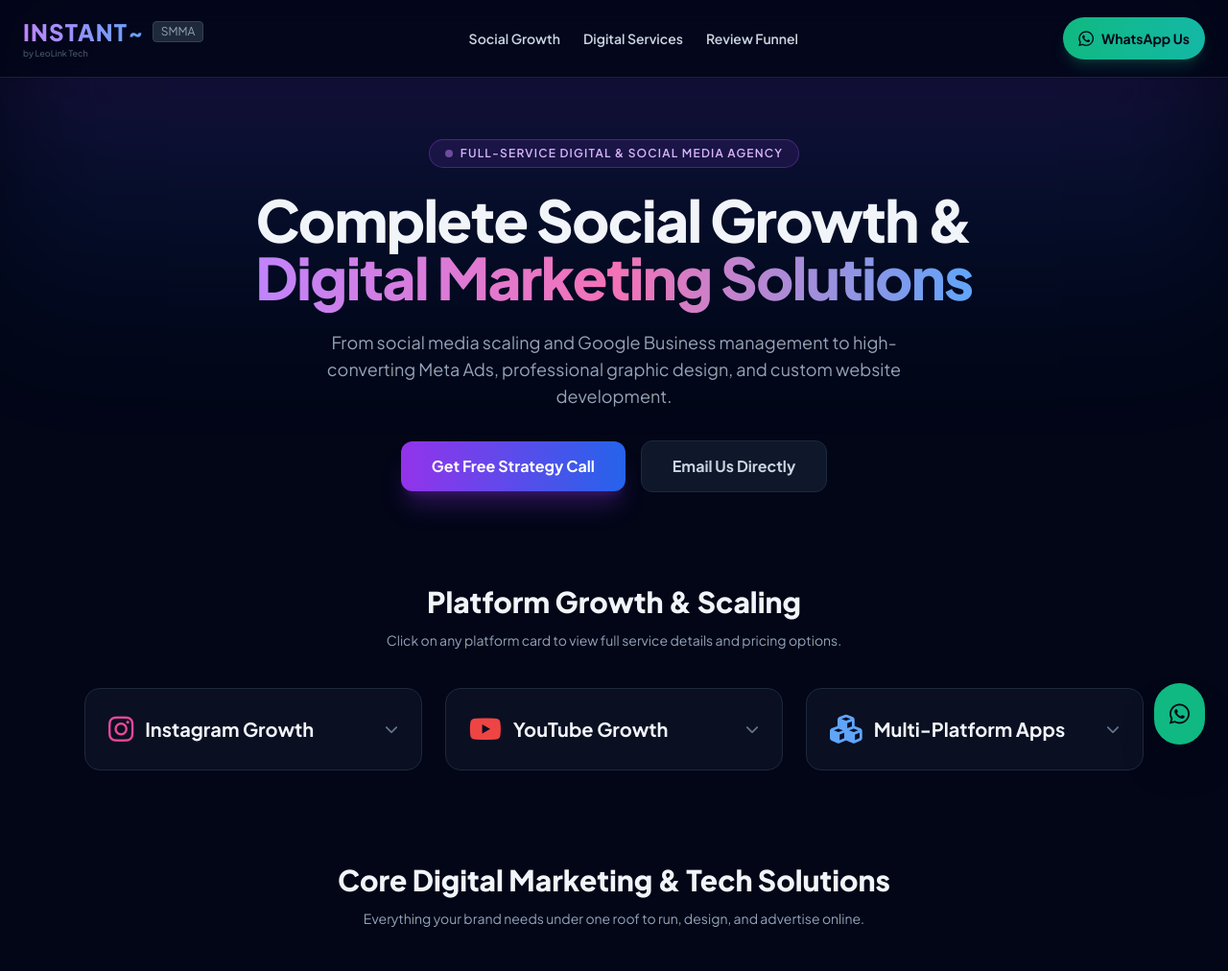
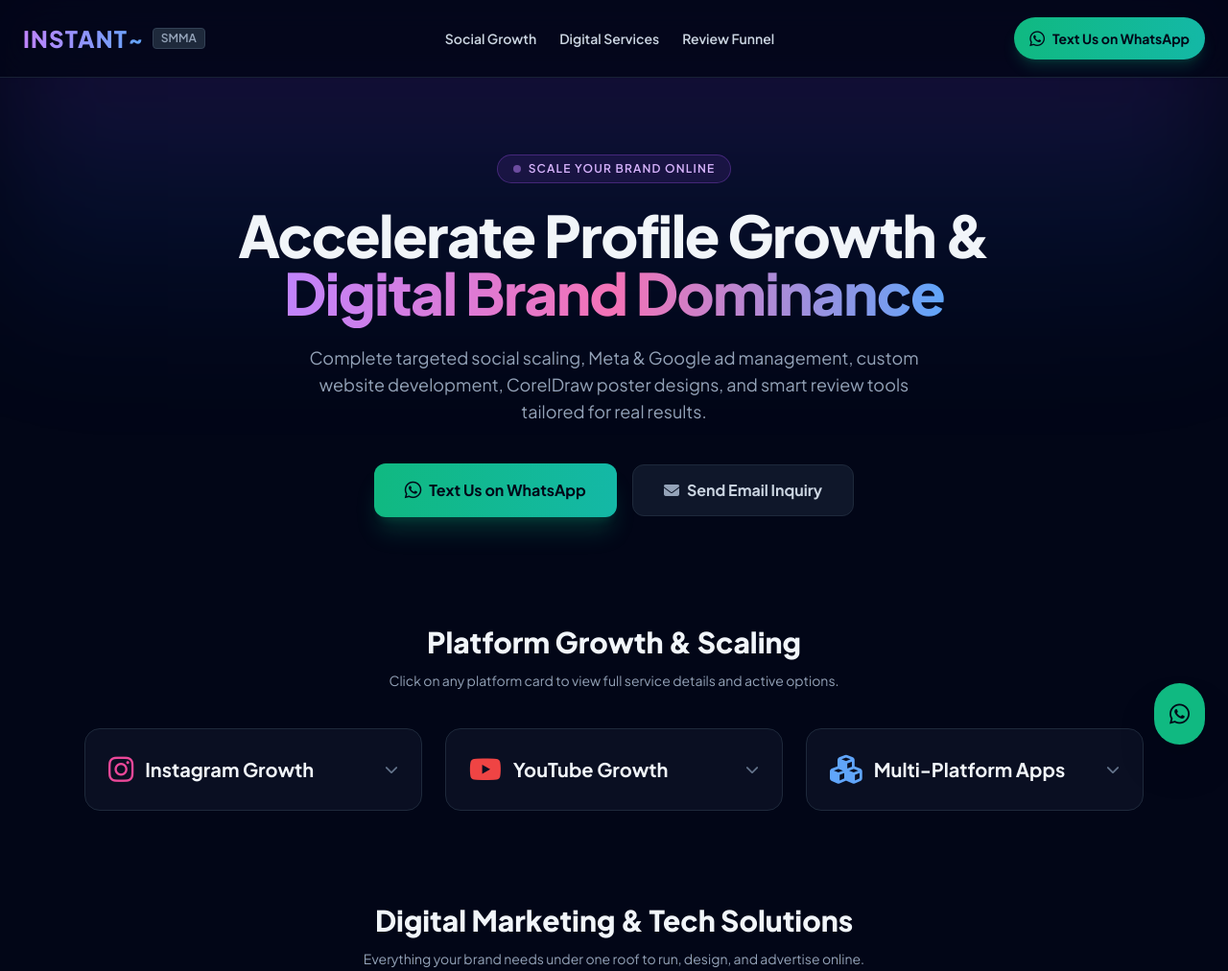
Before and after one commit to leolinktechnologies/agency-website, a plain HTML site: page index.html in a window 1280 px wide. Shown: the top 1012 px of the page at 96% size. Drawn offline with nearby package versions, Linux system fonts and the light colour scheme.

Commit message:
Updated hero layout and clean INSTANT branding

```diff
--- a/index.html
+++ b/index.html
@@ -3,7 +3,7 @@
 <head>
   <meta charset="UTF-8" />
   <meta name="viewport" content="width=device-width, initial-scale=1.0" />
-  <title>INSTANT — Social Media Marketing Agency</title>
+  <title>INSTANT~ Social Media Marketing Agency</title>
   <!-- Tailwind CSS -->
   <script src="https://cdn.tailwindcss.com"></script>
   <!-- FontAwesome 6 -->
@@ -26,16 +26,11 @@
   <!-- Navbar -->
   <nav class="sticky top-0 z-40 backdrop-blur-xl bg-slate-950/80 border-b border-slate-800/80">
     <div class="max-w-7xl mx-auto px-6 h-20 flex items-center justify-between">
-      <div>
-        <div class="flex items-center gap-2">
-          <span class="text-2xl font-black tracking-wider bg-gradient-to-r from-purple-400 to-blue-400 bg-clip-text text-transparent">
-            INSTANT~
-          </span>
-    <span class="text-xs bg-slate-800 text-slate-400 px-2 py-0.5 rounded border border-slate-700">SMMA</span>
-  </div>
-  <div class="text-[9px] text-slate-600 font-medium">
-    by LeoLink Tech
-        </div>
+      <div class="flex items-center gap-2">
+        <span class="text-2xl font-black tracking-wider bg-gradient-to-r from-purple-400 to-blue-400 bg-clip-text text-transparent">
+          INSTANT~
+        </span>
+        <span class="text-xs bg-slate-800 text-slate-400 px-2 py-0.5 rounded border border-slate-700 font-semibold">SMMA</span>
       </div>
 
       <div class="hidden md:flex items-center gap-6 text-sm font-semibold text-slate-300">
@@ -47,46 +42,49 @@
       <a href="https://wa.me/918279687131?text=Hi!%20I%20want%20to%20know%20more%20about%20your%20services." target="_blank"
          class="bg-gradient-to-r from-emerald-500 to-teal-500 hover:from-emerald-400 hover:to-teal-400 text-slate-950 font-bold px-4 py-2 rounded-full text-xs sm:text-sm transition flex items-center gap-2 shadow-lg shadow-emerald-500/20">
         <i class="fa-brands fa-whatsapp text-lg"></i>
-        <span>WhatsApp Us</span>
+        <span>Text Us on WhatsApp</span>
       </a>
     </div>
   </nav>
 
-  <!-- Hero Section -->
-  <section class="pt-16 pb-12 px-6 max-w-5xl mx-auto text-center">
+  <!-- Redesigned Hero Section -->
+  <section class="pt-20 pb-16 px-6 max-w-5xl mx-auto text-center">
     <div class="inline-flex items-center gap-2 px-4 py-1.5 rounded-full border border-purple-500/30 bg-purple-500/10 text-purple-300 text-xs font-semibold mb-6 uppercase tracking-widest">
       <span class="w-2 h-2 rounded-full bg-purple-400 animate-pulse"></span>
-      Full-Service Digital & Social Media Agency
+      Scale Your Brand Online
     </div>
 
     <h1 class="text-4xl sm:text-6xl font-extrabold tracking-tight leading-tight mb-6">
-      Complete Social Growth & <br class="hidden sm:inline" />
+      Accelerate Profile Growth & <br class="hidden sm:inline" />
       <span class="bg-gradient-to-r from-purple-400 via-pink-400 to-blue-400 bg-clip-text text-transparent">
-        Digital Marketing Solutions
+        Digital Brand Dominance
       </span>
     </h1>
 
-    <p class="text-slate-400 text-base sm:text-lg max-w-2xl mx-auto mb-8">
-      From social media scaling and Google Business management to high-converting Meta Ads, professional graphic design, and custom website development.
+    <p class="text-slate-400 text-base sm:text-lg max-w-2xl mx-auto mb-10 leading-relaxed">
+      Complete targeted social scaling, Meta & Google ad management, custom website development, CorelDraw poster designs, and smart review tools tailored for real results.
     </p>
 
+    <!-- CTAs: Text Us on WhatsApp & Email Inquiry -->
     <div class="flex flex-col sm:flex-row items-center justify-center gap-4">
-      <a href="https://wa.me/918279687131?text=Hi!%20I%20need%20a%20custom%20marketing%20plan." target="_blank"
-         class="w-full sm:w-auto bg-gradient-to-r from-purple-600 to-blue-600 text-white font-bold px-8 py-3.5 rounded-xl shadow-xl shadow-purple-600/25 transition">
-        Get Free Strategy Call
+      <a href="https://wa.me/918279687131?text=Hi!%20I%20want%20to%20get%20started%20with%20INSTANT%20SMMA." target="_blank"
+         class="w-full sm:w-auto bg-gradient-to-r from-emerald-500 to-teal-500 hover:from-emerald-400 hover:to-teal-400 text-slate-950 font-bold px-8 py-3.5 rounded-xl shadow-xl shadow-emerald-500/20 transition flex items-center justify-center gap-2">
+        <i class="fa-brands fa-whatsapp text-xl"></i>
+        <span>Text Us on WhatsApp</span>
       </a>
       <a href="mailto:instantsmmegency@gmail.com"
-         class="w-full sm:w-auto bg-slate-900 border border-slate-800 text-slate-300 font-bold px-8 py-3.5 rounded-xl transition hover:border-slate-700">
-        Email Us Directly
+         class="w-full sm:w-auto bg-slate-900 border border-slate-800 text-slate-300 font-bold px-8 py-3.5 rounded-xl transition hover:border-slate-700 flex items-center justify-center gap-2">
+        <i class="fa-solid fa-envelope text-slate-400"></i>
+        <span>Send Email Inquiry</span>
       </a>
     </div>
   </section>
 
-  <!-- Section 1: Interactive Platform Growth (Click to Expand Services) -->
+  <!-- Section 1: Interactive Platform Growth -->
   <section id="growth" class="py-12 px-6 max-w-6xl mx-auto">
     <div class="text-center max-w-2xl mx-auto mb-10">
       <h2 class="text-3xl font-extrabold mb-3">Platform Growth & Scaling</h2>
-      <p class="text-slate-400 text-sm">Click on any platform card to view full service details and pricing options.</p>
+      <p class="text-slate-400 text-sm">Click on any platform card to view full service details and active options.</p>
     </div>
 
     <div class="grid grid-cols-1 md:grid-cols-3 gap-6">
@@ -145,7 +143,7 @@
           <li class="flex justify-between"><span>TikTok Views & Followers</span> <span class="text-emerald-400 font-semibold">Active</span></li>
           <li class="flex justify-between"><span>Telegram Channel Members</span> <span class="text-emerald-400 font-semibold">Active</span></li>
           <li class="flex justify-between"><span>Discord Server Members</span> <span class="text-emerald-400 font-semibold">Active</span></li>
-          <li class="flex justify-between"><span>X (Twitter) Followers & Retweets</span> <span class="text-emerald-400 font-semibold">Active</span></li>
+          <li class="flex justify-between"><span>X (Twitter) Growth</span> <span class="text-emerald-400 font-semibold">Active</span></li>
           <li class="flex justify-between"><span>Smule App Followers & Plays</span> <span class="text-emerald-400 font-semibold">Active</span></li>
         </ul>
         <a href="https://wa.me/918279687131?text=Hi!%20I%20want%20Multi-Platform%20Services" target="_blank" class="mt-4 inline-block w-full text-center bg-blue-600/20 text-blue-300 hover:bg-blue-600 hover:text-white py-2 rounded-xl text-xs font-bold transition">Order Platform Package</a>
@@ -157,7 +155,7 @@
   <!-- Section 2: Full-Stack Digital Marketing & Agency Services -->
   <section id="digital" class="py-12 px-6 max-w-6xl mx-auto">
     <div class="text-center max-w-2xl mx-auto mb-12">
-      <h2 class="text-3xl font-extrabold mb-3">Core Digital Marketing & Tech Solutions</h2>
+      <h2 class="text-3xl font-extrabold mb-3">Digital Marketing & Tech Solutions</h2>
       <p class="text-slate-400 text-sm">Everything your brand needs under one roof to run, design, and advertise online.</p>
     </div>
 
@@ -220,14 +218,14 @@
     </div>
   </section>
 
-  <!-- Section 4: Contact Information Section -->
+  <!-- Section 4: Direct Contact Section -->
   <section class="py-12 px-6 max-w-4xl mx-auto border-t border-slate-900 text-center">
     <h3 class="text-2xl font-bold mb-6">Get In Touch Directly</h3>
     <div class="grid grid-cols-1 sm:grid-cols-2 gap-4">
       <a href="https://wa.me/918279687131" target="_blank" class="bg-slate-900 border border-slate-800 p-4 rounded-xl flex items-center justify-center gap-3 hover:border-emerald-500/40 transition">
         <i class="fa-brands fa-whatsapp text-emerald-400 text-2xl"></i>
         <div class="text-left">
-          <div class="text-[10px] text-slate-400 uppercase font-semibold">WhatsApp Support</div>
+          <div class="text-[10px] text-slate-400 uppercase font-semibold">WhatsApp Chat</div>
           <div class="text-sm font-bold text-slate-200">+91 82796 87131</div>
         </div>
       </a>
@@ -246,10 +244,9 @@
     <i class="fa-brands fa-whatsapp text-2xl"></i>
   </a>
 
-  <!-- Footer with Legal Entity Tag -->
+  <!-- Clean Footer -->
   <footer class="border-t border-slate-900 py-8 text-center text-xs text-slate-500">
-    <p class="mb-1">© 2026 INSTANT~ Social Media Marketing Agency. All rights reserved.</p>
-    <p>Official billing registered under <span class="text-slate-400 font-semibold">LeoLink Technologies</span>.</p>
+    <p>© 2026 INSTANT~ Social Media Marketing Agency. All rights reserved.</p>
   </footer>
 
 </body>
```
